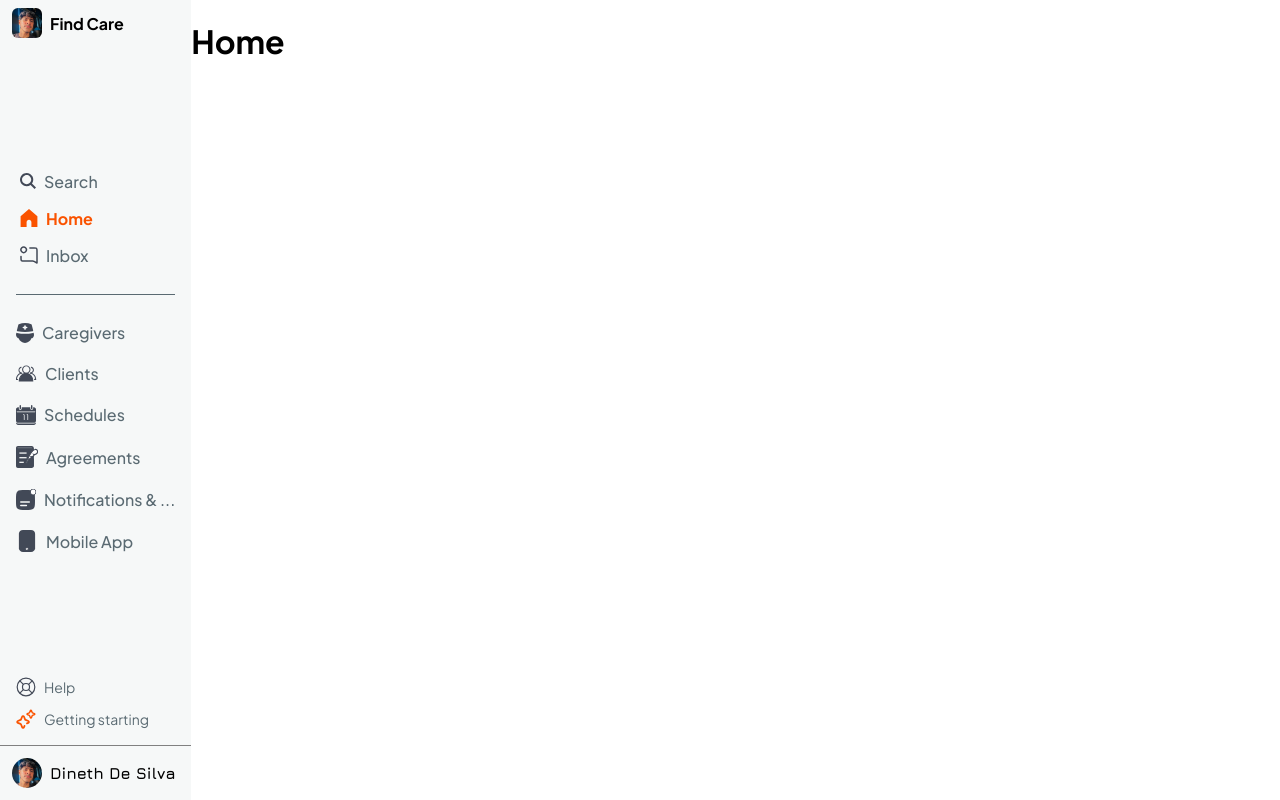
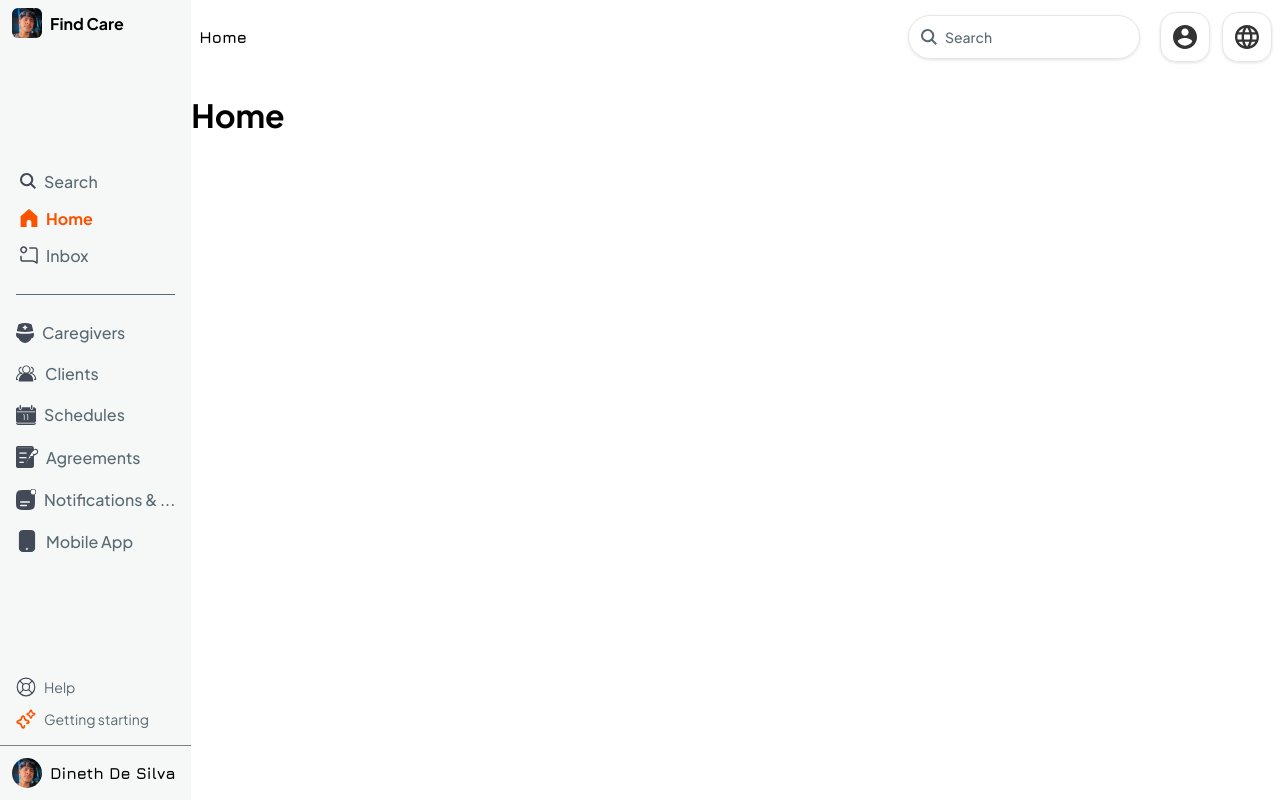
Before and after one commit to dinethde/FindCare, a Next.js app: page / in a window 1280 px wide. Built offline with nearby package versions, Linux system fonts and the light colour scheme.

Commit message:
Layout added

```diff
--- /dev/null
+++ b/app/(routes)/layout.tsx
@@ -0,0 +1,17 @@
+import React from "react";
+import Header from "../components/Header";
+
+export default function layout({
+  children,
+}: Readonly<{
+  children: React.ReactNode;
+}>) {
+  return (
+    <div className="flex flex-col min-h-full ">
+      <header>
+        <Header />
+      </header>
+      <div className=" flex-1 min-h-full">{children}</div>
+    </div>
+  );
+}
--- /dev/null
+++ b/app/(routes)/page.tsx
@@ -0,0 +1,5 @@
+import Image from "next/image";
+import "../globals.css";
+export default function Home() {
+  return <h1 className="font-regular_text">Home</h1>;
+}
--- a/app/(routes)/settings/page.tsx
+++ b/app/(routes)/settings/page.tsx
@@ -1,3 +1,3 @@
-export default function SettingsPage() {
-  return <div>settings</div>;
+export default function page() {
+  return <div></div>;
 }
--- /dev/null
+++ b/app/components/Header.tsx
@@ -0,0 +1,39 @@
+import React from "react";
+import Image from "next/image";
+import NetworkIcon from "../components/icons/NetworkIcon";
+import UserProfileIcon from "../components/icons/UserProfileIcon copy";
+import SearchIcon from "./icons/SearchIcon";
+import "../globals.css";
+
+export default function Header() {
+  return (
+    // Main wrapper
+    <div className="w-full relative flex flex-row items-center justify-between py-3 px-2">
+      {/* Currnent Page name */}
+      <div className="flex flex-row items-center justify-center ">
+        <p>Home</p>
+      </div>
+
+      {/* Header left items w  */}
+      <div className="w-[22.75rem] flex flex-row items-center justify-start gap-[1.25rem] text-[0.875rem] text-neutral-colors-neutral-9">
+        {/* Searching bar */}
+        <div className="flex-1 shadow-[0px_1px_3px_rgba(0,_0,_0,_0.12)] rounded-[30px] bg-gray border-neutral-3 border-[0.5px] border-solid flex flex-row items-center justify-start p-3 gap-[0.5rem]">
+          <SearchIcon color={"#5A6A72"} />
+          <div className="flex-1 flex flex-col items-start justify-start">
+            <div className="flex flex-row items-center justify-center">
+              <p className="font-small_text font-medium text-grey">Search</p>
+            </div>
+          </div>
+        </div>
+        <div className="flex flex-row items-center justify-start gap-[0.75rem]">
+          <div className="shadow-[0px_1px_3px_rgba(0,_0,_0,_0.12)] rounded-2xl bg-gray border-neutral-3 border-[0.5px] border-solid flex flex-col items-center justify-center p-[0.75rem] cursor-pointer">
+            <UserProfileIcon />
+          </div>
+          <div className="shadow-[0px_1px_3px_rgba(0,_0,_0,_0.12)] rounded-2xl bg-gray border-neutral-3 border-[0.5px] border-solid flex flex-col items-center justify-center p-[0.75rem]">
+            <NetworkIcon />
+          </div>
+        </div>
+      </div>
+    </div>
+  );
+}
--- a/app/components/NavbarComponent.tsx
+++ b/app/components/NavbarComponent.tsx
@@ -52,7 +52,6 @@ const NavbarComponent: NextPage = () => {
           <Link href={"/"} className="navbar-link">
             <HomeIcon color={"#FA5300"} />
             <div className=" flex flex-row items-center justify-center">
-
               <p className="font-regular_text font-semibold text-main">Home</p>
             </div>
           </Link>
--- /dev/null
+++ b/app/components/icons/NetworkIcon.tsx
@@ -0,0 +1,24 @@
+import React from "react";
+
+type NetworkIconProps = {
+  color?: string;
+};
+
+const NetworkIcon = ({ color = "#333" }: NetworkIconProps) => {
+  return (
+    <svg
+      width="24"
+      height="24"
+      viewBox="0 0 24 24"
+      fill="none"
+      xmlns="http://www.w3.org/2000/svg"
+    >
+      <path
+        d="M11.988 0C5.364 0 0 5.376 0 12C0 18.624 5.364 24 11.988 24C18.624 24 24 18.624 24 12C24 5.376 18.624 0 11.988 0ZM20.304 7.2H16.764C16.38 5.7 15.828 4.26 15.108 2.928C17.316 3.684 19.152 5.22 20.304 7.2ZM12 2.448C12.996 3.888 13.776 5.484 14.292 7.2H9.708C10.224 5.484 11.004 3.888 12 2.448ZM2.712 14.4C2.52 13.632 2.4 12.828 2.4 12C2.4 11.172 2.52 10.368 2.712 9.6H6.768C6.672 10.392 6.6 11.184 6.6 12C6.6 12.816 6.672 13.608 6.768 14.4H2.712ZM3.696 16.8H7.236C7.62 18.3 8.172 19.74 8.892 21.072C6.684 20.316 4.848 18.792 3.696 16.8ZM7.236 7.2H3.696C4.848 5.208 6.684 3.684 8.892 2.928C8.172 4.26 7.62 5.7 7.236 7.2ZM12 21.552C11.004 20.112 10.224 18.516 9.708 16.8H14.292C13.776 18.516 12.996 20.112 12 21.552ZM14.808 14.4H9.192C9.084 13.608 9 12.816 9 12C9 11.184 9.084 10.38 9.192 9.6H14.808C14.916 10.38 15 11.184 15 12C15 12.816 14.916 13.608 14.808 14.4ZM15.108 21.072C15.828 19.74 16.38 18.3 16.764 16.8H20.304C19.152 18.78 17.316 20.316 15.108 21.072ZM17.232 14.4C17.328 13.608 17.4 12.816 17.4 12C17.4 11.184 17.328 10.392 17.232 9.6H21.288C21.48 10.368 21.6 11.172 21.6 12C21.6 12.828 21.48 13.632 21.288 14.4H17.232Z"
+        fill={color}
+      />
+    </svg>
+  );
+};
+
+export default NetworkIcon;
--- /dev/null
+++ b/app/components/icons/UserProfileIcon copy.tsx
@@ -0,0 +1,24 @@
+import React from "react";
+
+type UserProfileIconProps = {
+  color?: string;
+};
+
+const UserProfileIcon = ({ color = "#333" }: UserProfileIconProps) => {
+  return (
+    <svg
+      width="24"
+      height="24"
+      viewBox="0 0 24 24"
+      fill="none"
+      xmlns="http://www.w3.org/2000/svg"
+    >
+      <path
+        d="M12 0C5.376 0 0 5.376 0 12C0 18.624 5.376 24 12 24C18.624 24 24 18.624 24 12C24 5.376 18.624 0 12 0ZM12 3.6C13.992 3.6 15.6 5.208 15.6 7.2C15.6 9.192 13.992 10.8 12 10.8C10.008 10.8 8.4 9.192 8.4 7.2C8.4 5.208 10.008 3.6 12 3.6ZM12 20.64C9 20.64 6.348 19.104 4.8 16.776C4.836 14.388 9.6 13.08 12 13.08C14.388 13.08 19.164 14.388 19.2 16.776C17.652 19.104 15 20.64 12 20.64Z"
+        fill={color}
+      />
+    </svg>
+  );
+};
+
+export default UserProfileIcon;
--- a/app/layout.tsx
+++ b/app/layout.tsx
@@ -1,9 +1,5 @@
 import type { Metadata } from "next";
 import NavbarComponent from "./components/NavbarComponent";
-import { Inter } from "next/font/google";
-import "./globals.css";
-
-const inter = Inter({ subsets: ["latin"] });
 
 export const metadata: Metadata = {
   title: "Create Next App",
@@ -16,9 +12,9 @@ export default function RootLayout({
   children: React.ReactNode;
 }>) {
   return (
-    <html lang="en" className={inter.className}>
-      <body className={`min-h-screen m-0 ${inter.className}`}>
-        <div className="min-h-screen flex">
+    <html lang="en">
+      <body className={"min-h-screen m-0"}>
+        <div className="min-h-screen flex font-jura">
           <NavbarComponent />
           <main className="w-full">{children}</main>
         </div>
--- a/app/page.tsx
+++ /dev/null
@@ -1,5 +0,0 @@
-import Image from "next/image";
-
-export default function Home() {
-  return <h1 className="font-h2">Home</h1>;
-}
```
Also changed, not shown: public/assets/icons/network-icon.svg (added), public/assets/icons/userprofile-icon.svg (added).
